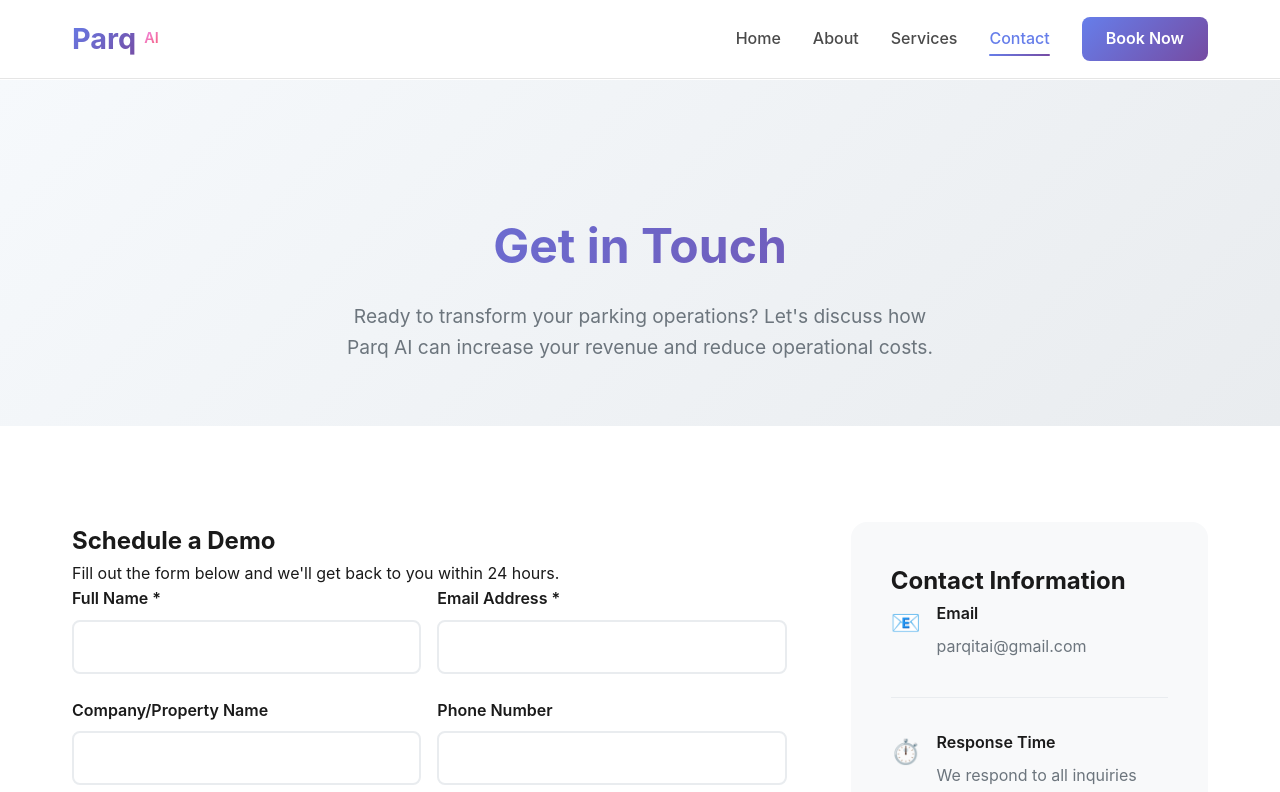
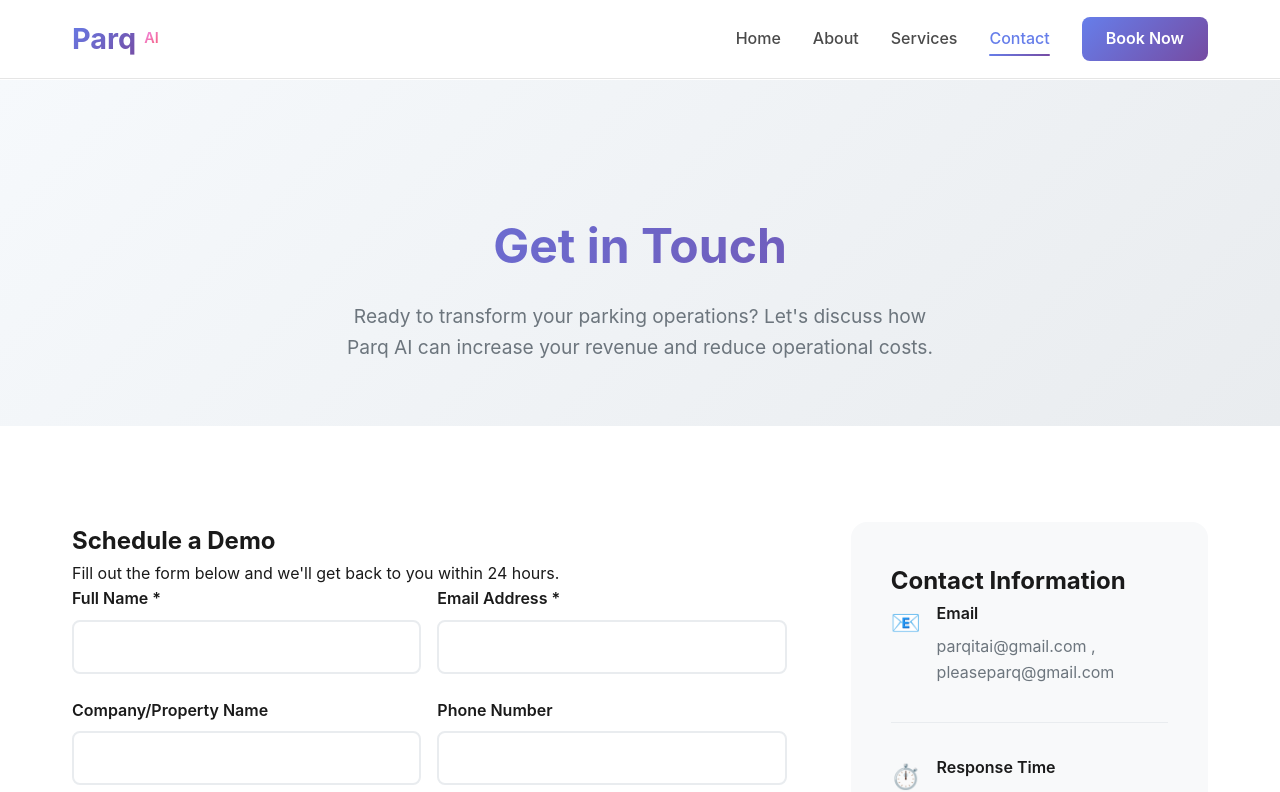
Before and after one commit to Hlake7/parq-website, a React (Create React App) app in the folder frontend/: page /contact in a window 1280 px wide. Shown: the top 792 px of the page. Built offline with nearby package versions, Linux system fonts and the light colour scheme.

Commit message:
Update ContactPage.tsx
add pleaseparq@gmail.com to contact page to satisfy twilio

```diff
--- a/frontend/src/components/ContactPage.tsx
+++ b/frontend/src/components/ContactPage.tsx
@@ -230,7 +230,7 @@
                 <div className="contact-icon">📧</div>
                 <div className="contact-details">
                   <h4>Email</h4>
-                  <p>parqitai@gmail.com</p>
+                  <p>parqitai@gmail.com , pleaseparq@gmail.com</p>
                 </div>
               </div>
 
```
